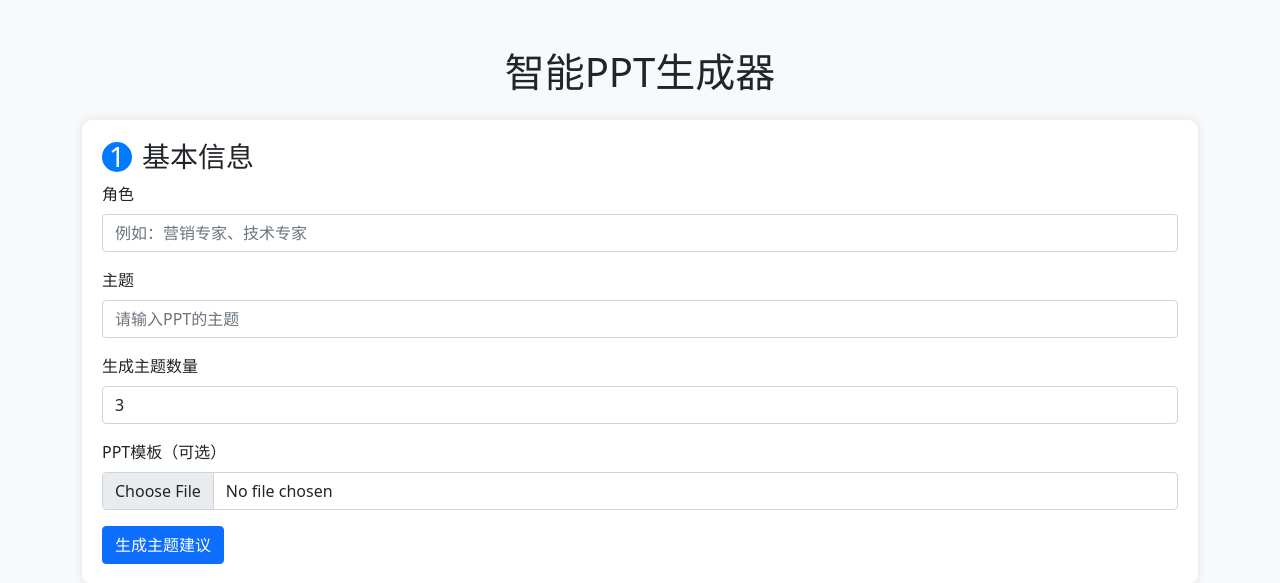
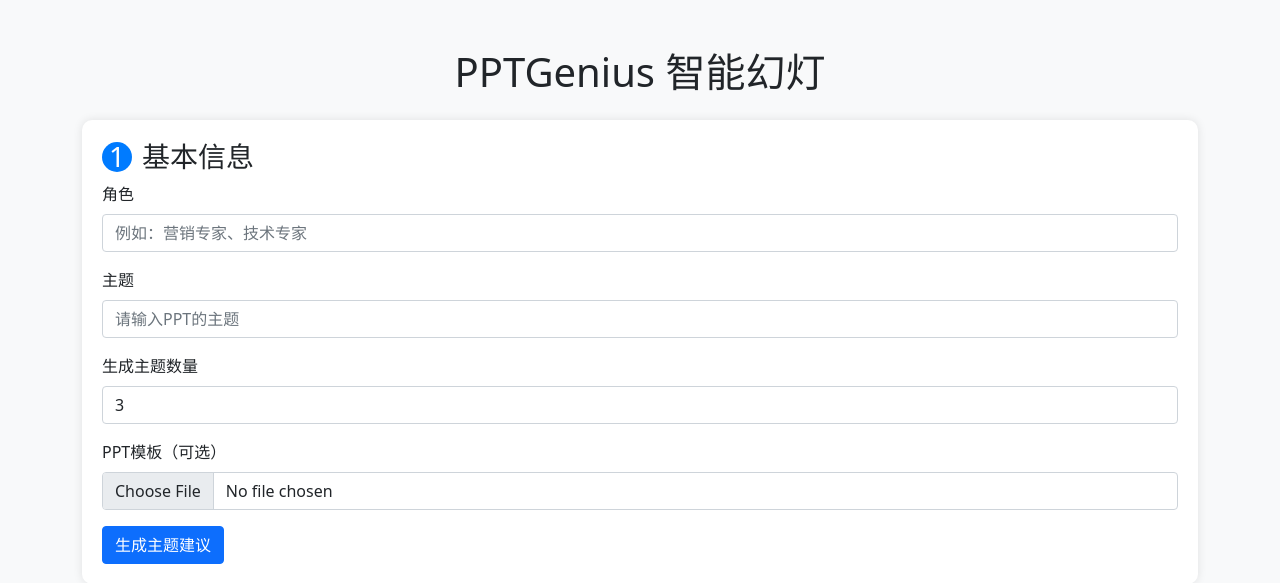
Before and after one commit to simonlisiyu/pptgenius, a Flask app: page / in a window 1280 px wide. Shown: the top 583 px of the page. Run offline with Flask 3, Linux system fonts and the light colour scheme; some libraries are stand-ins or nearby versions.

Commit message:
提交信息

```diff
--- a/templates/index.html
+++ b/templates/index.html
@@ -117,7 +117,7 @@
 </head>
 <body>
     <div class="container mt-5">
-        <h1 class="text-center mb-4">智能PPT生成器</h1>
+        <h1 class="text-center mb-4">PPTGenius 智能幻灯</h1>
 
         <!-- 步骤1：基本信息 -->
         <div id="step1" class="step-container">
```
